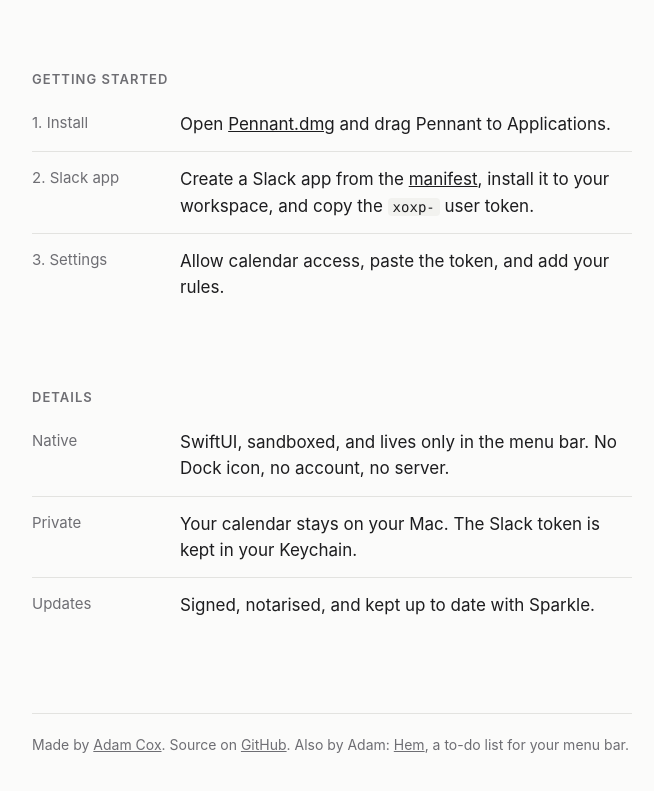
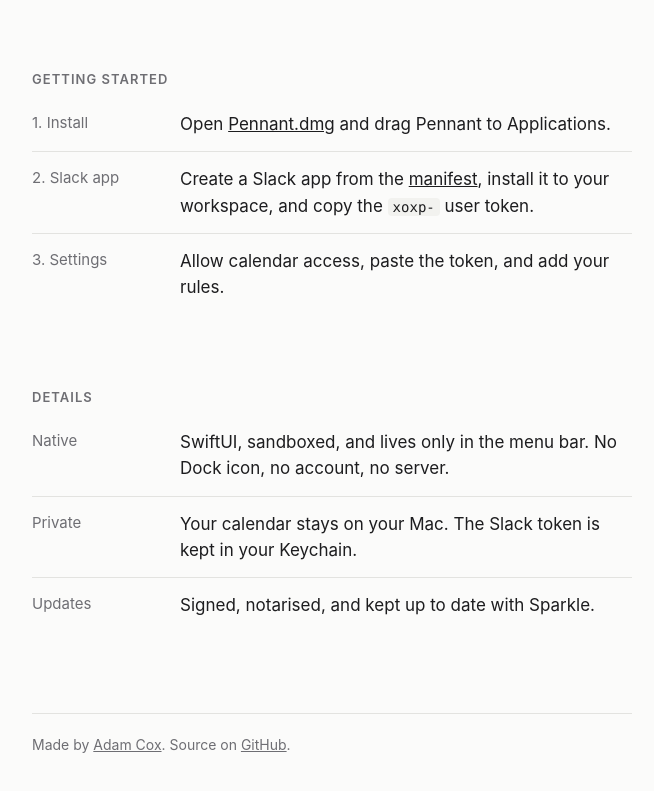
Before and after one commit to adamjhc/pennant, a plain HTML site: page index.html in a window 1280 px wide. Shown: the part 1701-2492 px from the top of the page, without its empty margins (308-962 px from the left). Drawn offline with Linux system fonts and the light colour scheme.

Commit message:
Drop the Hem link from the footer.

```diff
--- a/index.html
+++ b/index.html
@@ -264,7 +264,7 @@
   </ul>
 
   <footer>
-    Made by <a href="https://adamjhc.github.io">Adam Cox</a>. Source on <a href="https://github.com/adamjhc/pennant">GitHub</a>. Also by Adam: <a href="https://adamjhc.github.io/hem/">Hem</a>, a to-do list for your menu bar.
+    Made by <a href="https://adamjhc.github.io">Adam Cox</a>. Source on <a href="https://github.com/adamjhc/pennant">GitHub</a>.
   </footer>
 </main>
 </body>
```
